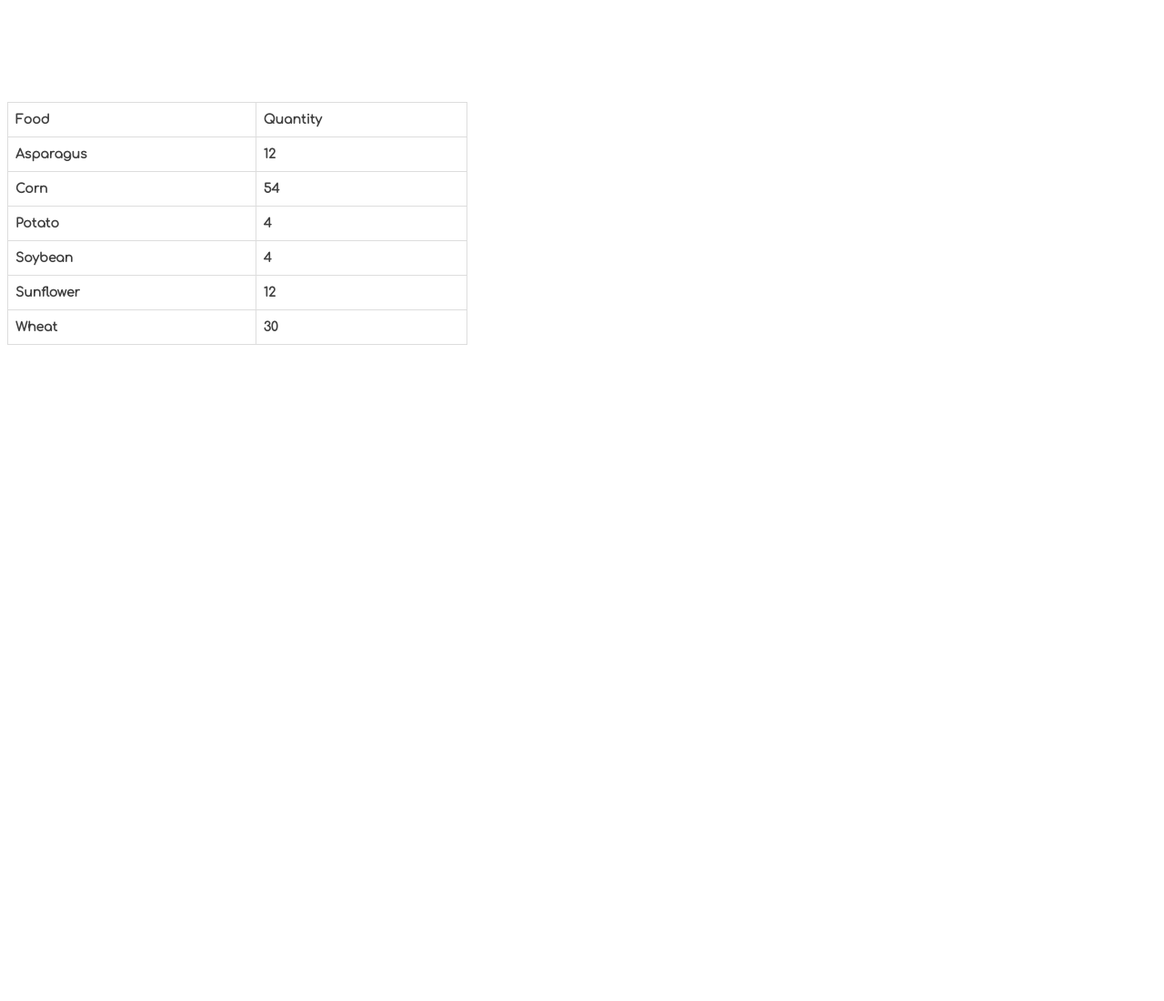
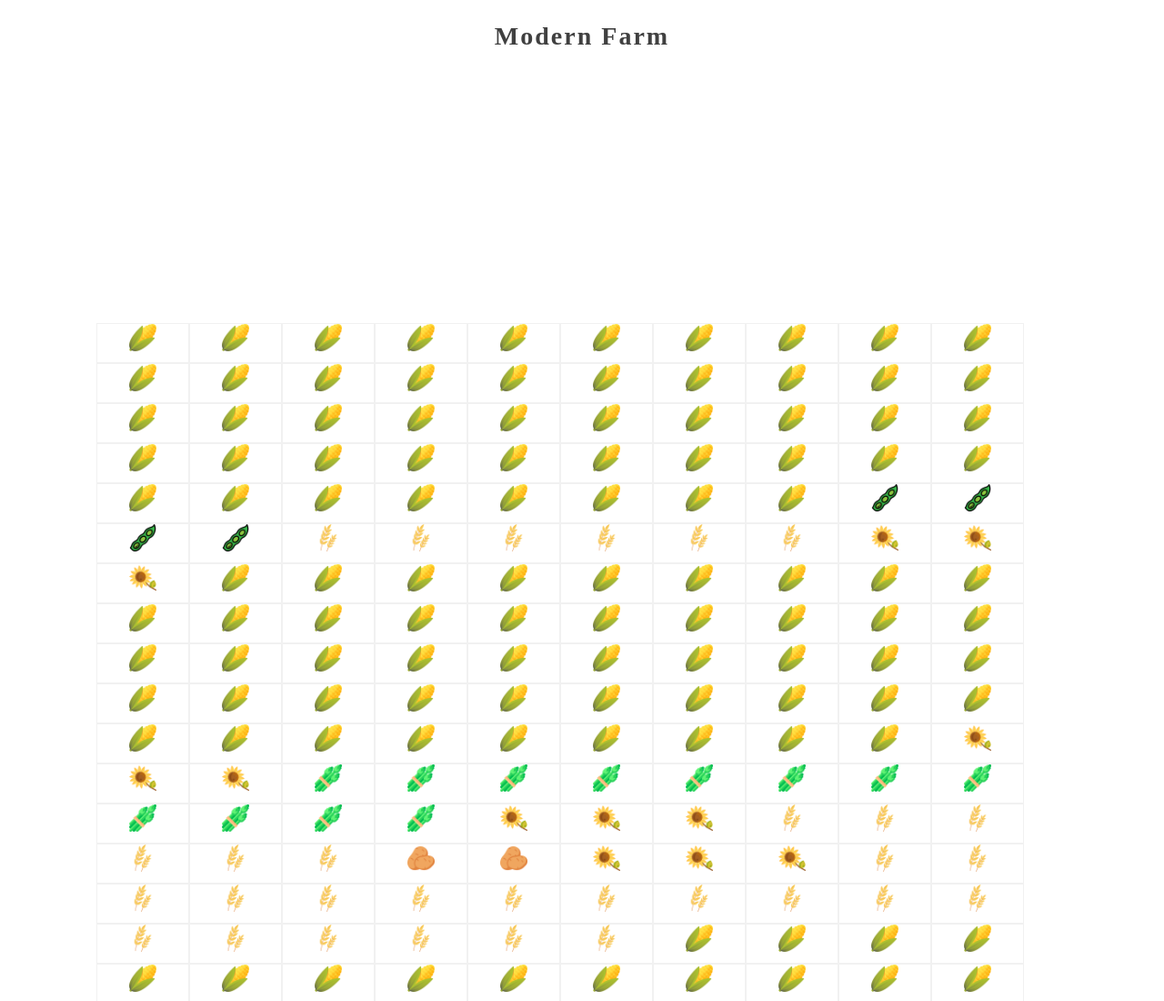
Before and after one commit to corneliajohnson/modern-farm, a website with bundled scripts: page src/index.html in a window 1280 px wide. Shown: the top 1100 px of the page at 91% size. Before the commit the page ends 800 px from the top, so only its background shows below. Built offline with nearby package versions, Linux system fonts and the light colour scheme; a web font is replaced by a local one.

Commit message:
added icons to ui

```diff
--- a/src/index.html
+++ b/src/index.html
@@ -9,8 +9,10 @@
 
   <body>
     <main class="container">
+      <h1>Modern Farm</h1>
       <div class="messages"></div>
       <table class="havestTableUI"></table>
+      <div class="messagesVisual"></div>
     </main>
 
     <script type="module" src="./scripts/main.js"></script>
--- a/src/scripts/displayFoodTable.js
+++ b/src/scripts/displayFoodTable.js
@@ -1,5 +1,6 @@
 const havestTableUI = document.querySelector(".havestTableUI");
 
+export const displayFood = (foodArr) => {
   havestTableUI.innerHTML = `
   <tr>
   <th>Food</th>
@@ -7,7 +8,6 @@ havestTableUI.innerHTML = `
   </tr>
   `;
 
-export const displayFood = (foodArr) => {
   foodArr.map((food) => {
     havestTableUI.innerHTML += `
     <tr>
--- a/src/scripts/main.js
+++ b/src/scripts/main.js
@@ -4,4 +4,7 @@ import { sortPlants } from "./alphabetical.js";
 
 import { plantCount } from "./plantCount.js";
 
-plantCount();
+//plantCount();
+
+import { showVisualPlants } from "./visualPlants.js";
+showVisualPlants();
--- a/src/scripts/seeds/asparagus.js
+++ b/src/scripts/seeds/asparagus.js
@@ -2,6 +2,7 @@ export const createAsparagus = () => {
   return {
     type: "Asparagus",
     height: 24,
-    output: 4
-  }
-}
+    output: 4,
+    image: '<img src="./images/asparagus.png" alt="asparagus" width="30px" />',
+  };
+};
--- a/src/scripts/seeds/corn.js
+++ b/src/scripts/seeds/corn.js
@@ -3,12 +3,14 @@ export const createCorn = () => {
     {
       type: "Corn",
       height: 180,
-      output: 6
+      output: 6,
+      image: '<img src="./images/corn.png" alt="corn" width="30px" />',
     },
     {
       type: "Corn",
       height: 180,
-      output: 6
-    }
-  ]
-}
+      output: 6,
+      image: '<img src="./images/corn.png" alt="corn" width="30px" />',
+    },
+  ];
+};
--- a/src/scripts/seeds/potato.js
+++ b/src/scripts/seeds/potato.js
@@ -2,6 +2,7 @@ export const createPotato = () => {
   return {
     type: "Potato",
     height: 32,
-    output: 2
-  }
-}
+    output: 2,
+    image: '<img src="./images/potato.png" alt="potato" width="30px" />',
+  };
+};
--- a/src/scripts/seeds/soybean.js
+++ b/src/scripts/seeds/soybean.js
@@ -2,6 +2,7 @@ export const createSoybean = () => {
   return {
     type: "Soybean",
     height: 20,
-    output: 4
-  }
-}
+    output: 4,
+    image: '<img src="./images/soybean.png" alt="soybean" width="30px" />',
+  };
+};
--- a/src/scripts/seeds/sunflower.js
+++ b/src/scripts/seeds/sunflower.js
@@ -2,6 +2,7 @@ export const createSunflower = () => {
   return {
     type: "Sunflower",
     height: 380,
-    output: 3
-  }
-}
+    output: 3,
+    image: '<img src="./images/flower.png" alt="sunflower" width="30px" />',
+  };
+};
--- a/src/scripts/seeds/wheat.js
+++ b/src/scripts/seeds/wheat.js
@@ -2,6 +2,7 @@ export const createWheat = () => {
   return {
     type: "Wheat",
     height: 230,
-    output: 6
-  }
-}
+    output: 6,
+    image: '<img src="./images/wheat.png" alt="wheat" width="30px" />',
+  };
+};
--- /dev/null
+++ b/src/scripts/visualCatalog.js
@@ -0,0 +1,10 @@
+const foodSections = document.querySelector(".messagesVisual");
+
+export const foodVisualCatalog = (haverstFoodArr) => {
+  haverstFoodArr.forEach((food) => {
+    foodSections.innerHTML += `
+    <section class="plant">${food.image}</section>
+    `;
+  });
+  return foodSections;
+};
--- /dev/null
+++ b/src/scripts/visualPlants.js
@@ -0,0 +1,14 @@
+import { createPlan } from "./plan.js";
+import { usePlants } from "./field.js";
+import { plantSeeds } from "./tractor.js";
+import { harvestPlantsObjs } from "./harvester.js";
+import { foodVisualCatalog } from "./visualCatalog.js";
+
+const yearlyPlan = createPlan();
+plantSeeds(yearlyPlan);
+const plantsArr = usePlants();
+const harvestFoodArr = harvestPlantsObjs(plantsArr);
+
+export const showVisualPlants = () => {
+  return foodVisualCatalog(harvestFoodArr);
+};
--- a/src/styles/field.css
+++ b/src/styles/field.css
@@ -1,13 +1,18 @@
-.messages {
+h1 {
+  text-align: center;
+}
+.messages,
+.messagesVisual {
+  text-align: center;
   display: flex;
   flex-flow: row wrap;
-  padding: 2em;
-  margin: 2em;
+  padding: 4em;
+  margin: 3em;
 }
 .plant {
   height: 3em;
   width: 100px;
-  border: 1px solid blue;
+  border: 1px solid #f1f1f1;
 }
 
 /* Havest Table */
```
Also changed, not shown: src/images/asparagus.png (added), src/images/corn.png (added), src/images/flower.png (added), src/images/potato.png (added), src/images/soybean.png (added), src/images/wheat.png (added). Lines whose indentation alone changed are shown as unchanged.
